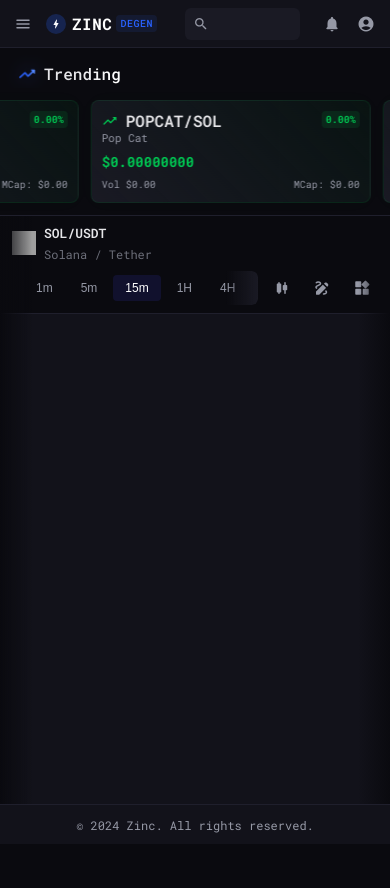
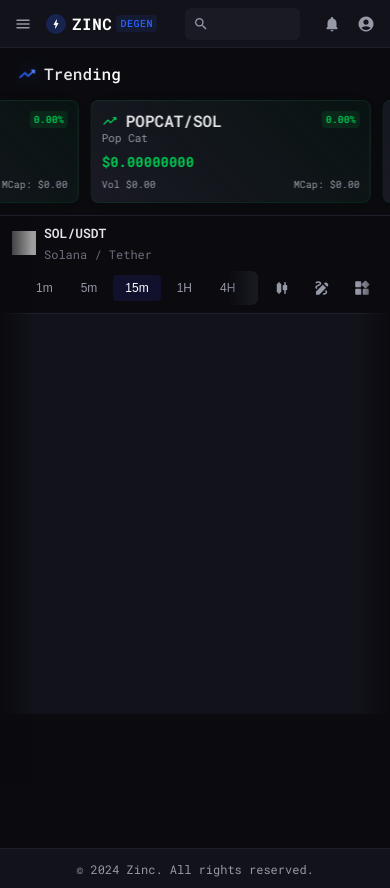
Before and after one commit to alexandephilia/Zinc, a plain HTML site: page index.html in a window 390 px wide. Before the commit the page ends 844 px from the top, so only its background shows below. Drawn offline with Linux system fonts and the light colour scheme; no server answers; grey boxes are pictures that could not be loaded; a script that the page names is missing.

Commit message:
fix: Enable mobile scrolling and improve responsive layout

```diff
--- a/styles.css
+++ b/styles.css
@@ -1630,3 +1630,29 @@ body {
 .section-title .icon-btn:hover .material-icons-round {
     color: #ff4d1a;
 }
+
+@media (max-width: 768px) {
+    .app-container {
+        height: auto;
+        min-height: 100vh;
+    }
+
+    .main-content {
+        height: auto;
+        min-height: calc(100vh - var(--navbar-height));
+        overflow-y: auto;
+        -webkit-overflow-scrolling: touch;
+    }
+
+    .content-area {
+        height: auto;
+        min-height: calc(100vh - var(--navbar-height));
+        overflow-y: auto;
+        padding-bottom: 60px;
+    }
+
+    .chart-section {
+        height: auto !important;
+        min-height: 400px;
+    }
+}
--- a/styles2.css
+++ b/styles2.css
@@ -863,3 +863,18 @@
         padding: 1px 4px;
     }
 }
+
+@media (max-width: 768px) {
+    .chart-container {
+        height: auto;
+        min-height: 400px;
+    }
+
+    .chart-content {
+        height: 400px;
+    }
+
+    #tradingview_solana {
+        height: 400px !important;
+    }
+}
```
